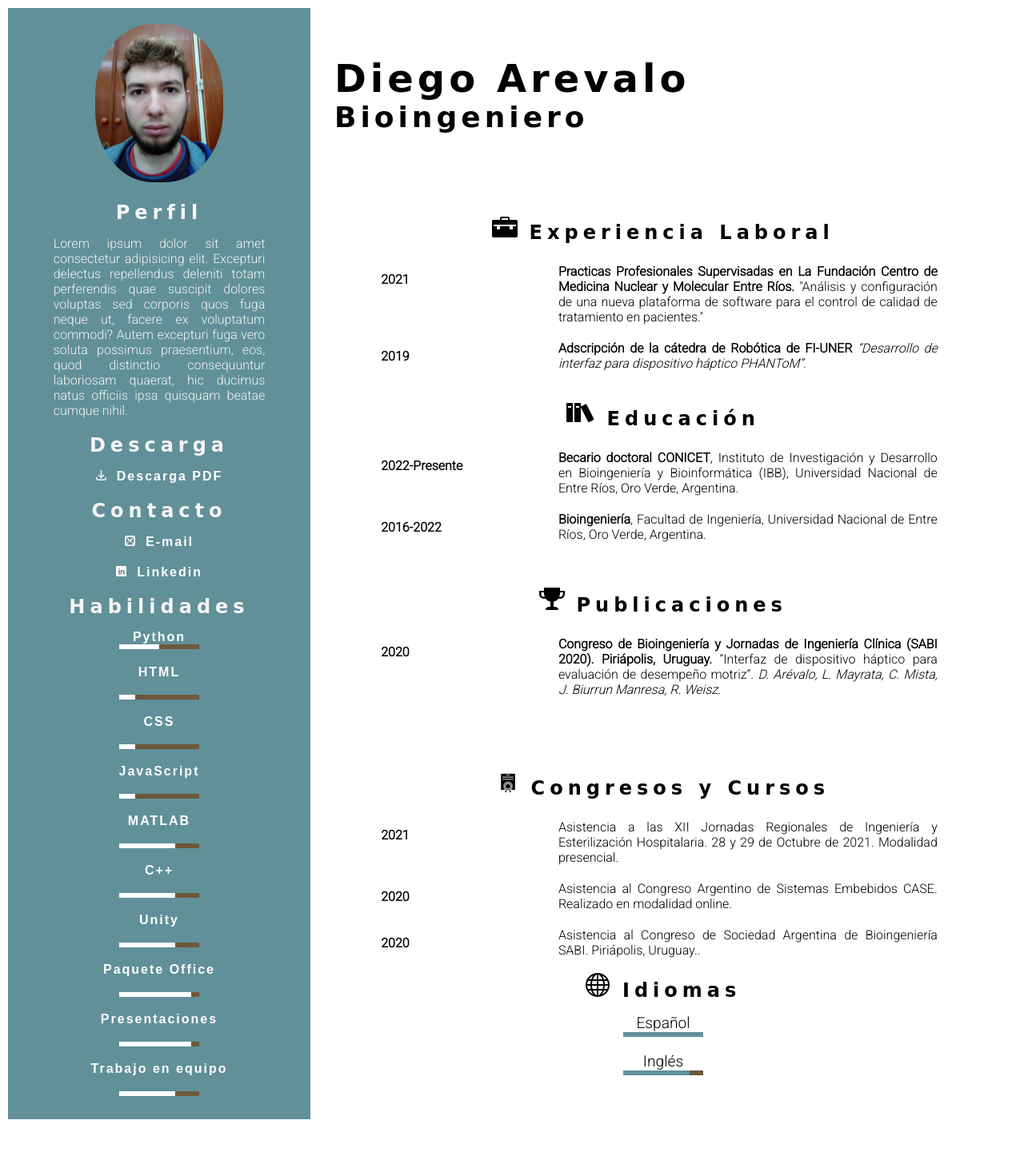
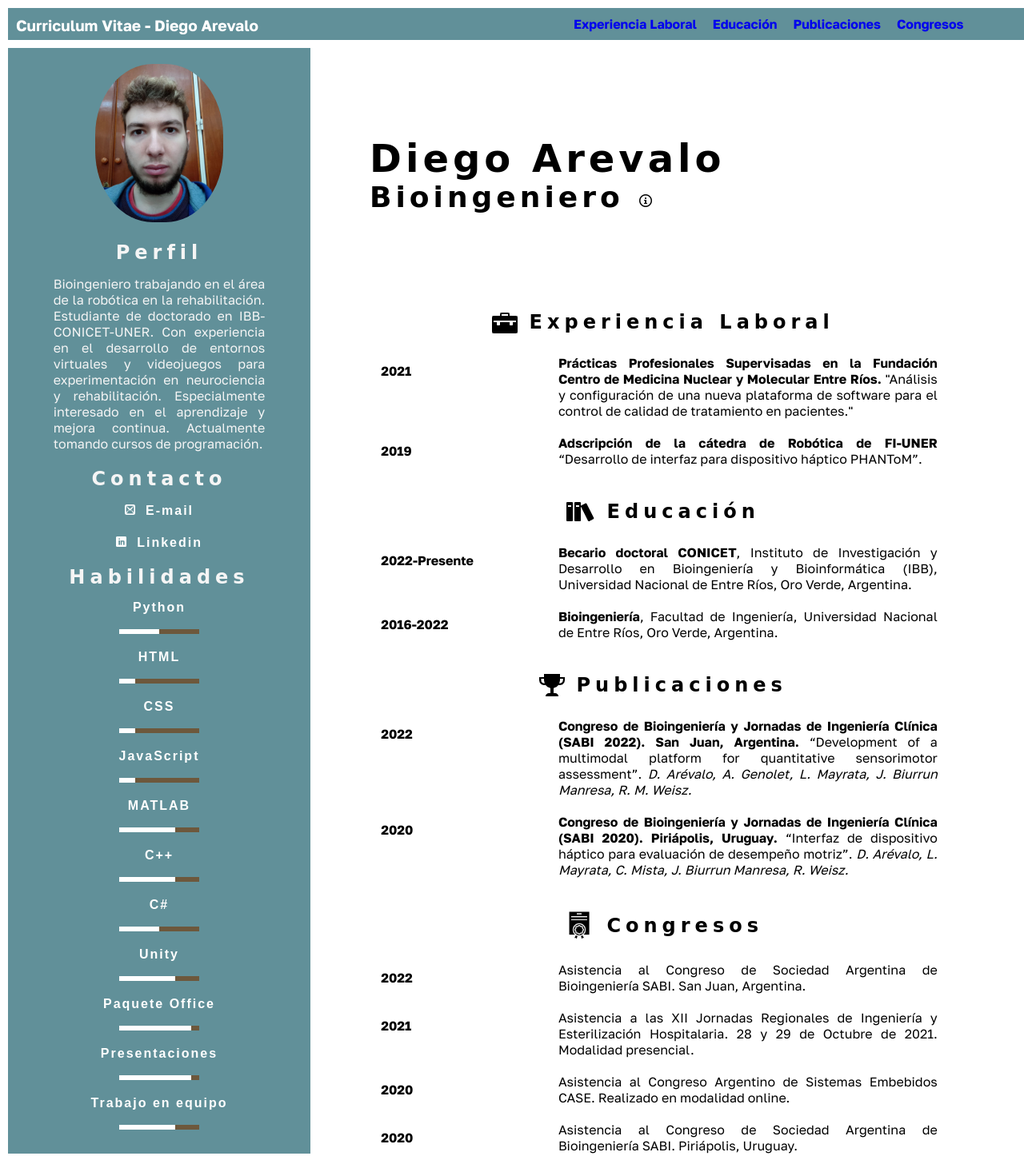
Before and after one commit to DiegoAr286/Curriculum, a plain HTML site: page index.html in a window 1280 px wide. Shown: the top 1456 px of the page at 80% size. Drawn offline with Linux system fonts and the light colour scheme; a web font is replaced by a local one.

Commit message:
Adición barra de navegación

```diff
--- a/index.html
+++ b/index.html
@@ -5,74 +5,139 @@
     <meta http-equiv="X-UA-Compatible" content="IE=edge">
     <meta name="viewport" content="width=device-width, initial-scale=1.0">
     <title>Currículum Vitae</title>
-    <link href="https://fonts.googleapis.com/css2?family=Phudu:wght@500&family=Roboto:wght@300&display=swap" rel="stylesheet">
+    <link href="https://fonts.googleapis.com/css2?family=Phudu:wght@500&family=Golos+Text:wght@400;700&display=swap" rel="stylesheet">
     <link rel="stylesheet" href="style.css">
+    <link rel="shortcut icon" href="img/curriculum-vitae.png" type="image/x-icon">
 </head>
 <body>
     <div class="contenedor">
+        <header class="navbar">
+            <div>
+                <div class="titulo">
+                    <b>Curriculum Vitae - Diego Arevalo</b>
+                </div>
+                <ul>
+                    <li>
+                        <a href="#experiencia"><b>Experiencia Laboral</b></a>
+                    </li>
+                    <li>
+                        <a href="#educacion"><b>Educación</b></a>
+                    </li>
+                    <li>
+                        <a href="#publicacion"><b>Publicaciones</b></a>
+                    </li>
+                    <li>
+                        <a href="#congreso"><b>Congresos</b></a>
+                    </li>
+                    <li>
+                        <a href="#idiomas"><b>Idiomas</b></a>
+                    </li>
+                </ul>
+            </div>
+
+
+        </header>
         <div class="infoizq">
             <div class="foto">
                 <img src="img/d.png" alt="" class="foto">
             </div>
             <div class="resumen">
                 <h3>Perfil</h3>
-                <p>Lorem ipsum dolor sit amet consectetur adipisicing elit. Excepturi delectus repellendus deleniti totam perferendis quae suscipit dolores voluptas sed corporis quos fuga neque ut, facere ex voluptatum commodi? Autem excepturi fuga vero soluta possimus praesentium, eos, quod distinctio consequuntur laboriosam quaerat, hic ducimus natus officiis ipsa quisquam beatae cumque nihil.</p>
-            </div>
-            <div class="descarga">
-                <h3>Descarga</h3>
-                <a href="CV - Diego Arévalo.pdf" download="CV" id="downl"><img src="img/downloads.png" alt="" class="descargafoto">&nbsp&nbsp<span>Descarga PDF</span></a>
+                <p>Bioingeniero trabajando en el área de la robótica en la rehabilitación. Estudiante de doctorado en IBB-CONICET-UNER. Con experiencia en el desarrollo de entornos virtuales
+                     y videojuegos para experimentación en neurociencia y rehabilitación. Especialmente interesado en el aprendizaje y mejora continua.
+                    Actualmente tomando cursos de programación.</p>
             </div>
             <div class="social">
                 <h3>Contacto</h3>
-                <a href="mailto:diegoarevalo1997@gmail.com" class="email"><img src="img/mail2.png" alt="" class="email">&nbsp&nbsp<span>E-mail</span> <br></a><br>
-                <a href="https://www.linkedin.com/in/diego-ar%C3%A9valo-208281248/" class="linkedin"><img src="img/linkedin.png" alt="" class="linkedin">&nbsp&nbsp<span>Linkedin</span></a>
+                <a href="mailto:diegoarevalo1997@gmail.com" class="links_izq"><img src="img/mail2.png" alt="" class="links_izq">&nbsp&nbsp<span>E-mail</span> <br></a><br>
+                <a href="https://www.linkedin.com/in/diego-ar%C3%A9valo-208281248/" class="links_izq"><img src="img/linkedin.png" alt="" class="links_izq">&nbsp&nbsp<span>Linkedin</span></a>
             </div>
             <div class="habilidades">
                 <h3>Habilidades</h3>
                 <ul>
-                    <li><abbr title="Intermedio">Python</abbr><p class="skills__bar skills__bar--50"></p></li><br>
-
-                    <abbr title="Inicial">HTML</abbr><br><br>
-                    <div class="skills__bar skills__bar--20"></div><br>
-                    <li><abbr title="Básico">CSS</abbr></li><br>
-                    <div class="skills__bar skills__bar--20"></div><br>
-                    <li>JavaScript</li><br>
-                    <div class="skills__bar skills__bar--20"></div><br>
-                    <li>MATLAB</li><br>
-                    <div class="skills__bar skills__bar--70"></div><br>
-                    <li>C++</li><br>
-                    <div class="skills__bar skills__bar--70"></div><br>
-                    <li>Unity</li><br>
-                    <div class="skills__bar skills__bar--70"></div><br>
-                    <li>Paquete Office</li><br>
-                    <div class="skills__bar skills__bar--90"></div><br>
-                    <li>Presentaciones</li><br>
-                    <div class="skills__bar skills__bar--90"></div><br>
-                    <li>Trabajo en equipo</li><br>
-                    <div class="skills__bar skills__bar--70"></div><br>
+                    <li>
+                        <abbr title="Intermedio">Python</abbr>
+                        <br><br>
+                        <p class="skills__bar skills__bar--50"></p>
+                    </li>
+                    <li>
+                        <abbr title="Inicial">HTML</abbr>
+                        <br><br>
+                        <p class="skills__bar skills__bar--20"></p>
+                    </li>
+                    <li>
+                        <abbr title="Inicial">CSS</abbr>
+                        <br><br>
+                        <p class="skills__bar skills__bar--20"></p>
+                    </li>
+                    <li>
+                        <abbr title="Inicial">JavaScript</abbr>
+                        <br><br>
+                        <p class="skills__bar skills__bar--20"></p>
+                    </li>
+                    <li>
+                        <abbr title="Intermedio-Alto">MATLAB</abbr>
+                        <br><br>
+                        <p class="skills__bar skills__bar--70"></p>
+                    </li>
+                    <li>
+                        <abbr title="Intermedio-Alto">C++</abbr>
+                        <br><br>
+                        <p class="skills__bar skills__bar--70"></p>
+                    </li>
+                    <li>
+                        <abbr title="Intermedio">C#</abbr>
+                        <br><br>
+                        <p class="skills__bar skills__bar--50"></p>
+                    </li>
+                    <li>
+                        <abbr title="Intermedio-Alto">Unity</abbr>
+                        <br><br>
+                        <p class="skills__bar skills__bar--70"></p>
+                    </li>
+                    <li>
+                        <abbr title="Avanzado">Paquete Office</abbr>
+                        <br><br>
+                        <p class="skills__bar skills__bar--90"></p>
+                    </li>
+                    <li>
+                        <abbr title="Avanzado">Presentaciones</abbr>
+                        <br><br>
+                        <p class="skills__bar skills__bar--90"></p>
+                    </li>
+                    <li>
+                        <abbr title="Intermedio-Alto">Trabajo en equipo</abbr>
+                        <br><br>
+                        <p class="skills__bar skills__bar--70"></p>
+                    </li>
                 </ul>
             </div>
         </div>
         <div class="infoderecha">
             <div class="nombre">
                 <h1>Diego Arevalo</h1>
-                <h2>Bioingeniero</h2>
+                <h2>Bioingeniero
+                    <button type="button" id="boton_nombre" class="boton_nombre">
+                        <img src="img/info.png" alt="">
+                    </button>
+                </h2>
+                <p id="texto_nombre" class="texto_nombre"></p>
             </div>
 
-            <div class="experiencia">
-                <h3><img src="img/briefcase.png" alt=""> Experiencia Laboral</h3>
+            <div class="antecedente" id="experiencia">
+                <h3><img src="img/briefcase.png" alt="">&nbspExperiencia Laboral</h3>
                 <div class="year">2021</div>
                 <div class="exp">
-                    <p><b>Practicas Profesionales Supervisadas en La Fundación Centro de Medicina Nuclear y Molecular Entre Ríos.</b> "Análisis y configuración de una nueva plataforma de software para el control de calidad de tratamiento en pacientes."</p>
+                    <p><b>Prácticas Profesionales Supervisadas en la Fundación Centro de Medicina Nuclear y Molecular Entre Ríos.</b> "Análisis y configuración de una nueva plataforma de software para el control de calidad de tratamiento en pacientes."</p>
                 </div>
                 <div class="year">2019</div>
                 <div class="exp">
-                    <p><b>Adscripción de la cátedra de Robótica de FI-UNER </b><em>“Desarrollo de interfaz para dispositivo háptico
-                        PHANToM”</em>.</p>
+                    <p><b>Adscripción de la cátedra de Robótica de FI-UNER </b>“Desarrollo de interfaz para dispositivo háptico
+                        PHANToM”.</p>
                 </div>
             </div>
-            <div class="educacion">
-                <h3><img src="img/books.png" alt=""> Educación</h3>
+            <div class="antecedente" id="educacion">
+                <h3><img src="img/books.png" alt="">&nbspEducación</h3>
                 <div class="year">2022-Presente</div>
                 <div class="exp">
                     <p><b>Becario doctoral CONICET</b>, Instituto de Investigación y
@@ -84,8 +149,14 @@
                     <p><b>Bioingeniería</b>, Facultad de Ingeniería, Universidad Nacional de Entre Ríos, Oro Verde, Argentina.</p>
                 </div>
             </div>
-            <div class="publicacion">
-                <h3><img src="img/trophy.png" alt=""> Publicaciones</h3>
+            <div class="antecedente" id="publicacion">
+                <h3><img src="img/trophy.png" alt="">&nbspPublicaciones</h3>
+                <div class="year">2022</div>
+                <div class="exp">
+                    <p><b>Congreso de Bioingeniería y Jornadas de Ingeniería
+                        Clínica (SABI 2022). San Juan, Argentina.</b> “Development of a multimodal platform for quantitative sensorimotor assessment”.
+                    <em>D. Arévalo, A. Genolet, L. Mayrata, J. Biurrun Manresa, R. M. Weisz.</em></p>
+                </div>
                 <div class="year">2020</div>
                 <div class="exp">
                     <p><b>Congreso de Bioingeniería y Jornadas de Ingeniería
@@ -94,8 +165,14 @@
                     <em>D. Arévalo, L. Mayrata, C. Mista, J. Biurrun Manresa, R. Weisz.</em></p>
                 </div>
             </div>
-            <div class="congreso">
-                <h3><img src="img/diploma.png" alt=""> Congresos y Cursos</h3>
+            <div class="antecedente congreso" id="congreso">
+                <h3><img src="img/diploma.png" alt="">&nbspCongresos</h3>
+                <div class="year">2022</div>
+                <div class="exp">
+                    <p>Asistencia al Congreso de Sociedad Argentina de
+
+                        Bioingeniería SABI. San Juan, Argentina.</p>
+                </div>
                 <div class="year">2021</div>
                 <div class="exp">
                     <p>Asistencia a las XII Jornadas Regionales de Ingeniería y
@@ -112,16 +189,22 @@
                 <div class="exp">
                     <p>Asistencia al Congreso de Sociedad Argentina de
 
-                        Bioingeniería SABI. Piriápolis, Uruguay..</p>
+                        Bioingeniería SABI. Piriápolis, Uruguay.</p>
                 </div>
             </div>
-            <div class="idiomas">
-                <h3><img src="img/sphere.png" alt=""> Idiomas</h3>
+            <div class="antecedente idiomas" id="idiomas">
+                <h3><img src="img/sphere.png" alt="">&nbspIdiomas</h3>
 
-                <abbr title="Nativo">Español</abbr><br>
-                <div class="skills__bar skills__bar--100"></div><br>
-                <abbr title="Nivel C1">Inglés</abbr><br>
-                <div class="skills__bar skills__bar--83"></div><br>
+                <ul>
+                    <li>
+                        <abbr title="Nativo">Español</abbr>
+                        <p class="skills__bar skills__bar--100"></p>
+                    </li>
+                    <li>
+                        <abbr title="Nivel C1">Inglés</abbr>
+                        <p class="skills__bar skills__bar--83"></p>
+                    </li>
+                </ul>
             </div>
         </div>
     </div>
--- a/style.css
+++ b/style.css
@@ -11,18 +11,57 @@
     box-sizing: border-box;
 }
 body{
-    font-family: 'Roboto', sans-serif;
+    font-family: 'Golos Text', sans-serif;
     background-color: white;
     position: relative;
     padding-bottom: 4rem;
     text-align: center;
     border: 10px solid white;
 }
+h3{
+    display: flex;
+    justify-content: center;
+    align-items: center;
+}
+li{
+    padding-bottom: 20px;
+}
 
-h3{
-    text-align: center;
+.navbar{
+    position: fixed;
+    background-color: #619099;
+    z-index: 999;
+    width: 100%;
+    height: 5%;
+    min-height: 10px;
+    overflow: hidden;
+    overflow-x: auto;
+    color: white;
 }
+.navbar li{
+    float: left;
+    position: relative;
+    font-family: 'Golos Text', sans-serif;
+    padding: 10px 10px;
+    font-size: medium;
+}
+.navbar a:visited{
+    color: white;
+}
+.navbar a:hover{
+    color: darkslategray;
+}
+.titulo{
+    float: left;
+    position: relative;
+    font-family: 'Golos Text', sans-serif;
+    padding: 10px 10px;
+    font-size: larger;
+    padding-right: 30%;
+}
+
 .infoizq{
+    margin-top: 50px;
     float: left;
     position: relative;
     width: 30%;
@@ -31,10 +70,10 @@ h3{
 
 }
 .infoderecha{
+    margin-top: 100px;
     position: relative;
     float: left;
     width: 70%;
-    /*border: steelblue solid 1px;*/
     height: auto;
 
 }
@@ -44,13 +83,10 @@ h3{
     margin-top: 10px;
     border-radius: 45%;
 }
-.descargafoto{
+.links_izq{
     width: 5%;
 }
-.email, .linkedin{
-    width: 5%;
-}
-.resumen, .descarga, .social,.habilidades{
+.resumen, .social,.habilidades{
     width:70% ;
     margin:0px auto;
     margin-bottom: 10px;
@@ -96,10 +132,9 @@ h3{
 .skills__bar--83::after{
     transform: translateX(83%);
 }
-.social img, .descarga img{
+.social img{
     filter: invert();
 }
-
 
 .infoizq h3, .infoderecha h3{
     letter-spacing: 6px;
@@ -108,7 +143,8 @@ h3{
     padding-top:10px;
     font-size: x-large;
 }
-.habilidades li, .social a, .descarga a, .habilidades abbr{
+
+.habilidades li, .social a, .habilidades abbr{
     font-family: Arial, Helvetica, sans-serif;
     letter-spacing: 2px;
     font-weight: bold;
@@ -118,17 +154,35 @@ h3{
     padding-top: 60px;
     text-align: left;
     margin-left: 30px;
+    padding-left: 5%;
     font-family: 'Phudu', cursive;
     letter-spacing: 5px;
     font-size: x-large;
     margin-bottom: 50px;
     padding-bottom: 40px;
 }
+.texto_nombre{
+    padding-top: 20px;
+    font-family: Arial, Helvetica, sans-serif;
+    font-size: medium;
+    letter-spacing: 0;
+    width: 40%;
+}
+.boton_nombre{
+    width: 20px;
+    height: 20px;
+    background: transparent;
+    border: none;
+}
+.boton_nombre img{
+    width: 16px;
+    height: 16px;
+}
+
 .year{
     float: left;
     position: relative;
     width: 30%;
-    /*border: #4f8744 1px;*/
     height: auto;
     font-weight: bolder;
     text-align: left;
@@ -139,7 +193,6 @@ h3{
     position: relative;
     float: left;
     width: 70%;
-    /*border: steelblue solid 1px;*/
     height: auto;
     cursor: pointer;
     text-align: justify;
@@ -153,19 +206,19 @@ h3{
     background-color: #619099;
     border-radius: 5px;
 }
-.experiencia, .educacion, .publicacion,.idiomas, .congreso{
+.antecedente{
     width:80% ;
     margin:0px auto;
     margin-bottom: 10px;
     margin-top: 20px;
     color: black;
-    padding-bottom: 150px;
+    height: auto;
+    min-height: 10px;
+    overflow: hidden;
 }
 .congreso img{
     width: 4%;
-}
-.idiomas{
-    padding-top: 20px;
+    min-width: 40px;
 }
 .idiomas .skills__bar::after{
         content: '';
@@ -175,26 +228,11 @@ h3{
         cursor: pointer;
 }
 
-
 .idiomas abbr{
     font-size: larger;
     margin-bottom: 10px;
-}
-.c1{
-    visibility: hidden;
-    position: fixed;
 }
 
 a:hover{
     color:black;
 }
-/*footer{
-    background-color: black;
-    padding:2rem;
-    color:white;
-    position: absolute;
-    bottom: 0;
-    width: 100%;
-
-}
-/*JS*/
```
Also changed, not shown: img/downloads.png (deleted).
